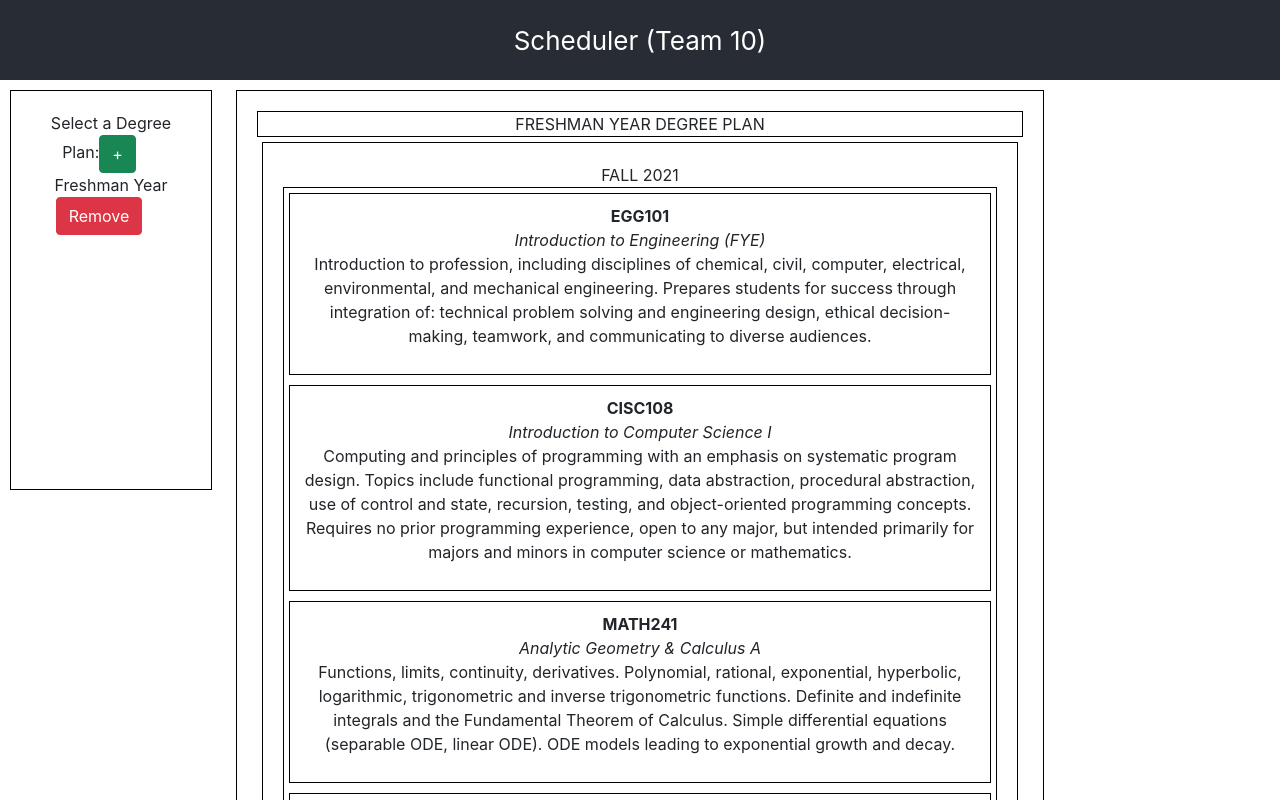
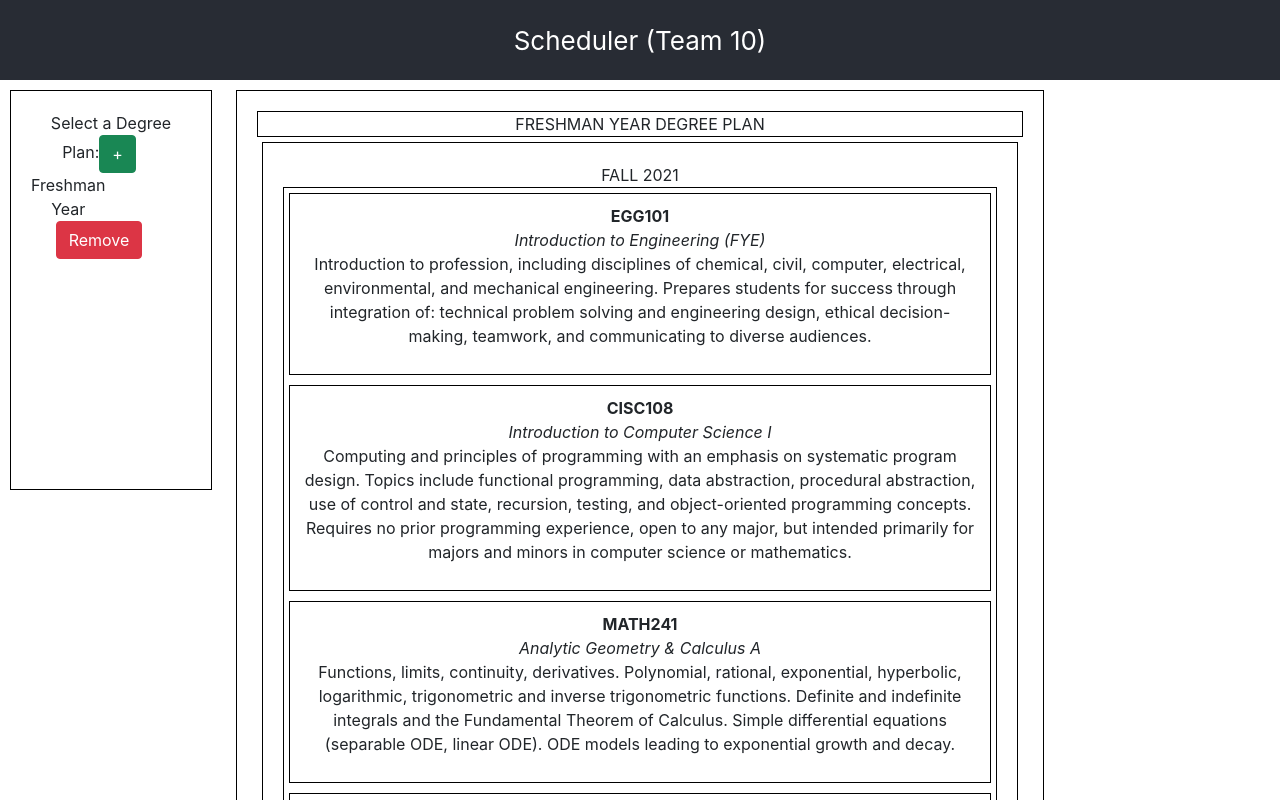
Before and after one commit to UD-CISC275-S22/cis-scheduler-team-10, a React (Create React App) app: page / in a window 1280 px wide. Shown: the top 800 px of the page. Built offline with nearby package versions, Linux system fonts and the light colour scheme.

Commit message:
Fixed Minor Bugs with PlanView

```diff
--- a/src/App.tsx
+++ b/src/App.tsx
@@ -35,7 +35,9 @@ function App(): JSX.Element {
         changeAllPlans(
             allPlans.filter((p: Plan): boolean => p.name !== planName)
         );
-        changePlanView(null);
+        if (planView !== null && planName === planView.name) {
+            changePlanView(null);
+        }
     }
 
     return (
--- a/src/DegreePlansListComponent.tsx
+++ b/src/DegreePlansListComponent.tsx
@@ -81,8 +81,14 @@ export function DegreePlansListComponent({
             )}
             {degreePlans.map((plan: Plan) => {
                 return (
-                    <div key={plan.name} onClick={() => updatePlanView(plan)}>
+                    <Row key={plan.name}>
+                        <Col
+                            key={plan.name}
+                            onClick={() => updatePlanView(plan)}
+                        >
                             {plan.name}
+                        </Col>
+                        <Col key={plan.name}>
                             {editing ? (
                                 <Button
                                     onClick={() => removePlan(plan.name)}
@@ -94,7 +100,8 @@ export function DegreePlansListComponent({
                             ) : (
                                 <span></span>
                             )}
-                    </div>
+                        </Col>
+                    </Row>
                 );
             })}
             {adding ? (
```
Lines whose indentation alone changed are shown as unchanged.
